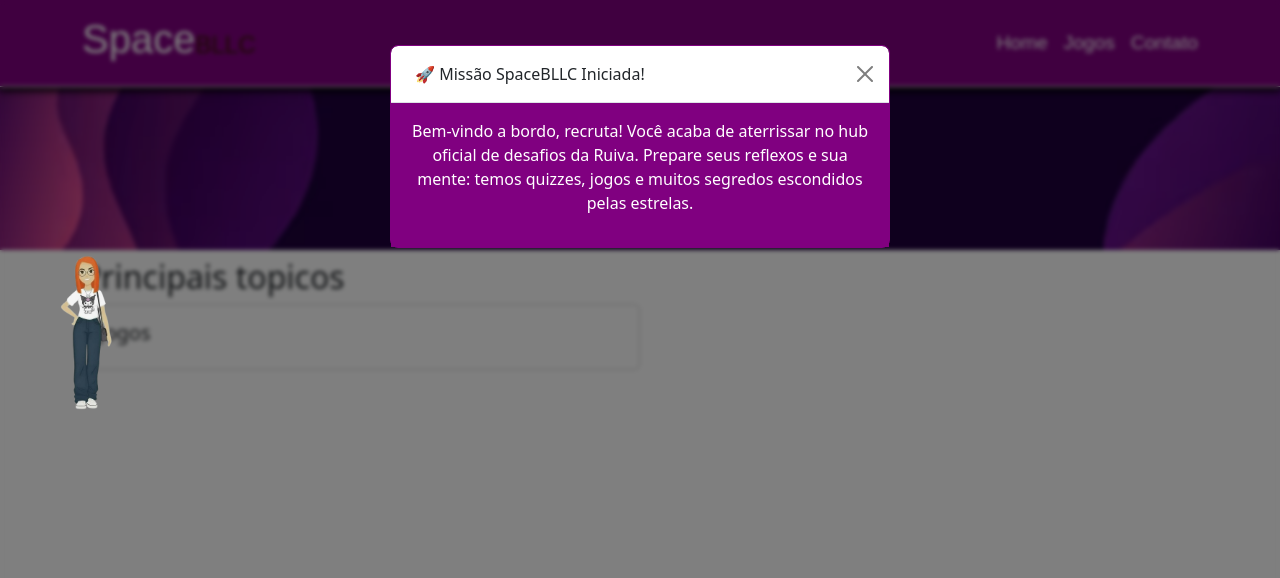
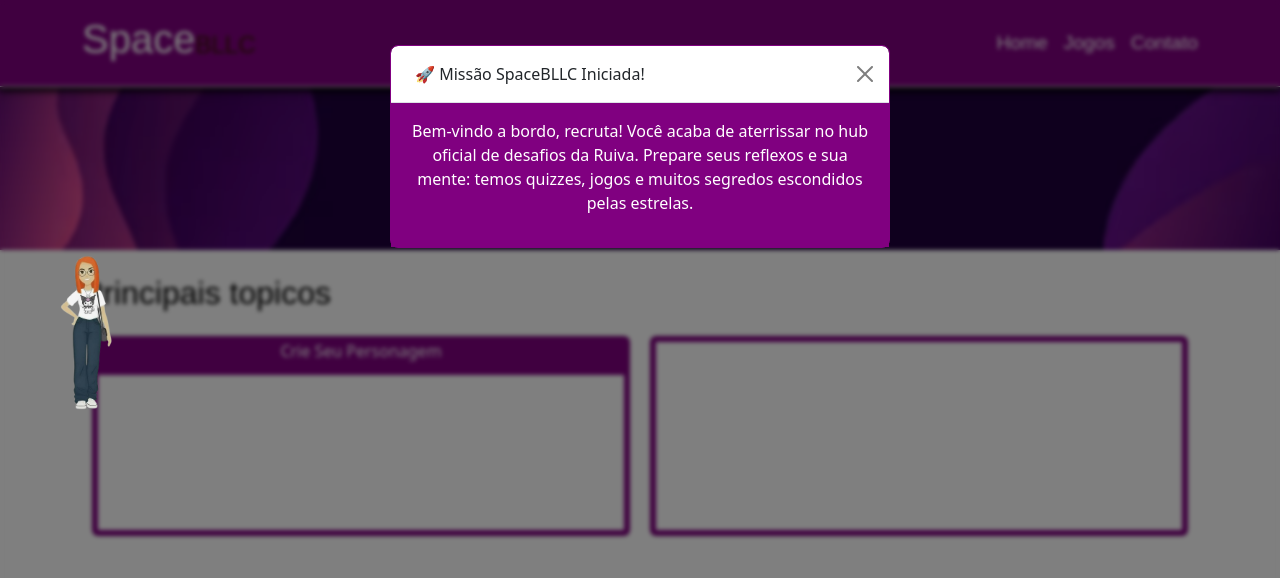
Before and after one commit to dani10014/Projet_bllc, a website: page index.html in a window 1280 px wide. Drawn offline with nearby package versions, Linux system fonts and the light colour scheme; files that its build step writes are made by us from their sources; a web font is replaced by a local one.

Commit message:
Corrigindo erros de slick carrosel

```diff
--- a/index.html
+++ b/index.html
@@ -31,13 +31,30 @@
         </section>
         <section>
             <div class="container">
-                <h2 class="mt-2">Principais topicos</h2>
-                <div clss="row">
-                    <div class="col-6">
-                        <div class="card">
-                            <div class="card-body">
-                                <h5 class="card-title">Jogos</h5>
-
+                <h2 class="mt-2 texto-principais-topicos mt-4 mb-4">Principais topicos</h2>
+                    <div class="row">
+                        <div class="carrosel-cards">
+                            <div class="col-4">
+                                <div class="card">
+                                    <h6 class="text-center">crie seu personagem</h6>
+                                    <div class="card-body">
+                                        <h5 class="card-title">Jogos</h5>
+                                    </div>
+                                </div>
+                            </div>
+                            <div class="col-4">
+                                <div class="card">
+                                    <div class="card-body">
+                                        <h5 class="card-title">Jogos</h5>
+                                    </div>
+                                </div>
+                            </div>
+                            <div class="col-4">
+                                <div class="card">
+                                    <div class="card-body">
+                                        <h5 class="card-title">Jogos</h5>
+                                    </div>
+                                </div>
                             </div>
                         </div>
                     </div>
@@ -67,6 +84,6 @@
     <script src="https://code.jquery.com/jquery-3.7.1.min.js"></script>
     <script type="text/javascript" src="https://cdnjs.cloudflare.com/ajax/libs/slick-carousel/1.8.1/slick.min.js"></script>
     <script src="https://cdn.jsdelivr.net/npm/bootstrap@5.3.3/dist/js/bootstrap.bundle.min.js" integrity="sha384-YvpcrYf0tY3lHB60NNkmXc5s9fDVZLESaAA55NDzOxhy9GkcIdslK1eN7N6jIeHz" crossorigin="anonymous"></script>
-    <script src="./dist/scripts/js/main.js"></script>
+    <script type ="module" src="./dist/scripts/js/main.js"></script>
 </body>
 </html>
--- /dev/null
+++ b/src/components/_cards-principais.scss
@@ -0,0 +1,23 @@
+@use "../components/variaveis";
+.container .row{
+    .carrosel-cards .slick-slide {
+        padding: 0 10px;
+
+    .card{
+        background-color: variaveis.$corPrincipal;
+        height: 200px;
+
+        h6{
+            padding-top:5px;
+            color: variaveis.$corTexto;
+            text-transform:capitalize;
+        }
+
+        .card-body{
+            color: variaveis.$corTexto;
+            background-color: variaveis.$corTexto;
+            margin: 5px;
+        }
+    }
+    }
+}
--- /dev/null
+++ b/src/components/_texto-principais-topicos.scss
@@ -0,0 +1,6 @@
+@use "../components/fontes";
+
+.texto-principais-topicos{
+    color: #000000;
+    @include fontes.fonteH2;
+}
--- /dev/null
+++ b/src/js/carrosel-cards.js
@@ -0,0 +1,8 @@
+export function initializeCarroselCards() {
+
+        $(".carrosel-cards").slick({
+            slidesToShow: 2,
+            slidesToScroll: 1,
+            arrows:false,
+        })
+}
--- a/src/js/main.js
+++ b/src/js/main.js
@@ -1,4 +1,11 @@
+import { initializeCarroselCards } from './carrosel-cards.js';
+
 document.addEventListener('DOMContentLoaded', function() {
+
+    if(document.querySelector('.carrosel-cards')) {
+        initializeCarroselCards();
+    }
+
     const modalElemento = document.querySelector('.modal');
     const avatarElemento = document.querySelector('.avatar');
 
--- /dev/null
+++ b/src/js/mudança-de-personagem.js
@@ -0,0 +1,3 @@
+export function iniciarLoopPersonagem(){
+
+}
--- a/src/scss/main.scss
+++ b/src/scss/main.scss
@@ -4,9 +4,11 @@
 @use "../components/texto-boas-vindas";
 @use "../components/fontes";
 @use "../components/avatar-ruiva";
+@use "../components/texto-principais-topicos";
+@use "../components/cards-principais";
 
 body{
     main{
-        padding-top: 50px;
+        margin-top: 50px;
     }
 }
```
Also changed, not shown: dist/estilo/scss/main.css, dist/scripts/js/carrosel-cards.js (added), dist/scripts/js/main.js, dist/scripts/js/mudança-de-personagem.js (added).
